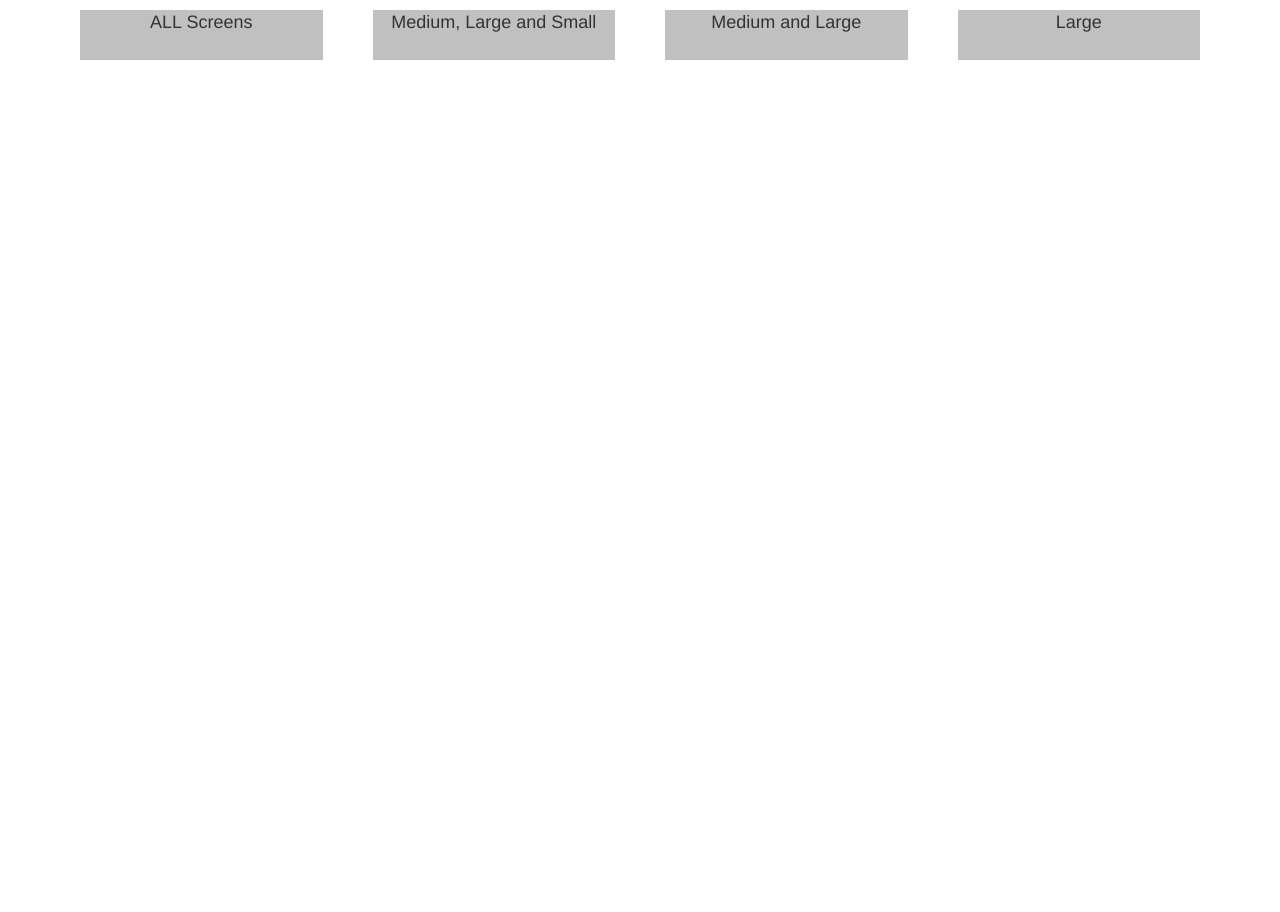
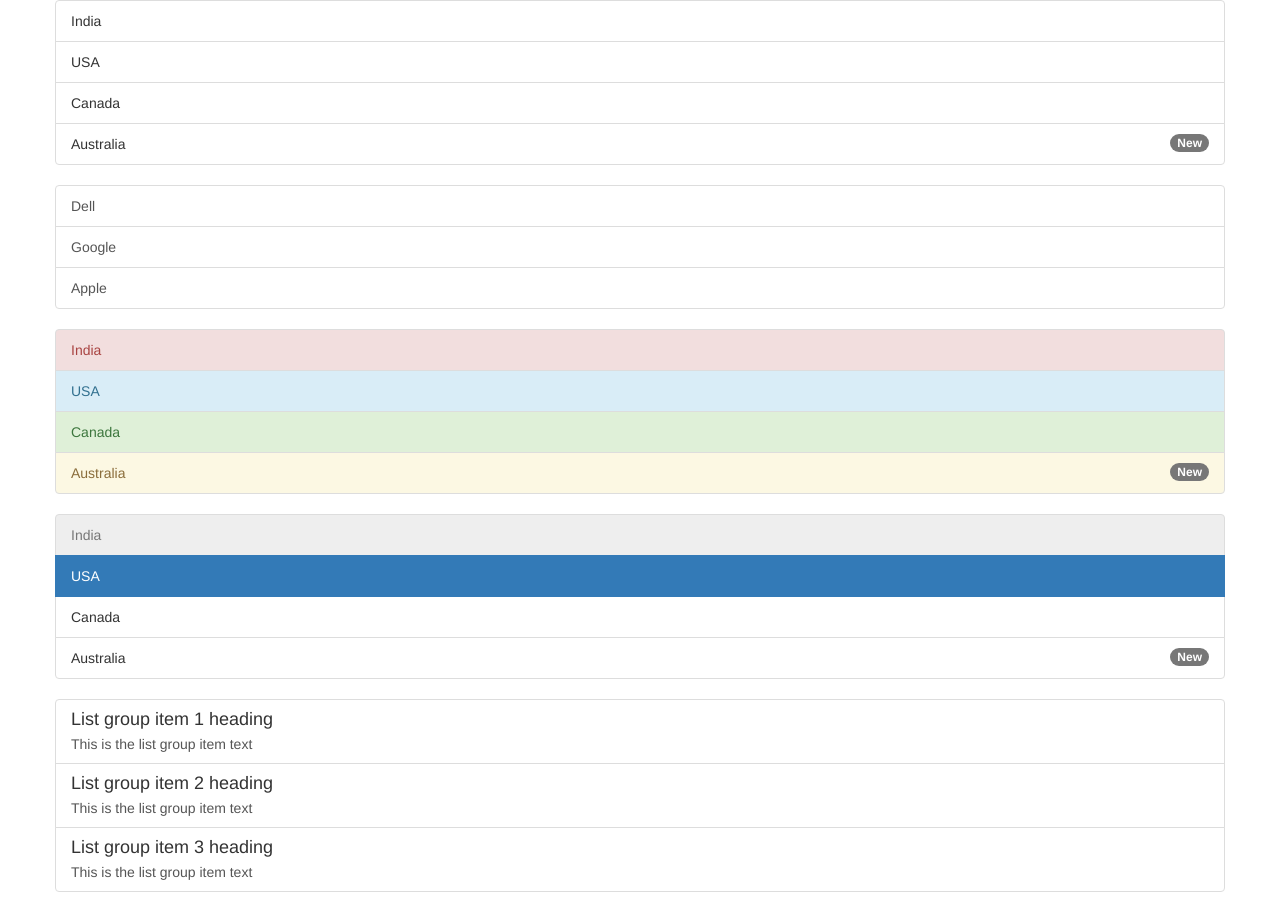
Before and after one commit to yusufameri/boots_phun, a plain HTML site: page index.html in a window 1280 px wide. Before the commit the page ends 800 px from the top, so only its background shows below. Drawn offline with nearby package versions, Linux system fonts and the light colour scheme.

Commit message:
List groups

```diff
--- a/index.html
+++ b/index.html
@@ -18,18 +18,53 @@
   <body>
     <div class="container">
       <div class="row">
-        <div class="col-lg-3 col-md-4 col-sm-6 col-xs-12">
-          <div class="customDiv">ALL Screens</div>
+
+        <!-- Use a ul with class list-group and li with list-group-item for list groups -->
+        <ul class="list-group">
+          <li class="list-group-item">India</li>
+          <li class="list-group-item">USA</li>
+          <li class="list-group-item">Canada</li>
+          <li class="list-group-item">Australia <span class="badge">New</span></li>
+        </ul>
+
+        <!-- Use divs if you want to have hyperlinks -->
+        <div class="list-group">
+          <a href="http://dell.com" class="list-group-item">Dell</a>
+          <a href="http://google.com" class="list-group-item">Google</a>
+          <a href="http://apple.com" class="list-group-item">Apple</a>
         </div>
-        <div class="col-lg-3 col-md-4 col-sm-6 col-xs-12 hidden-xs">
-          <div class="customDiv">Medium, Large and Small</div>
+
+        <!-- Danger, info, success, and warning symbols -->
+        <ul class="list-group">
+          <li class="list-group-item list-group-item-danger">India</li>
+          <li class="list-group-item list-group-item-info">USA</li>
+          <li class="list-group-item list-group-item-success">Canada</li>
+          <li class="list-group-item list-group-item-warning">Australia <span class="badge">New</span></li>
+        </ul>
+
+        <!-- For disable and enabled items use class: active|disable -->
+        <ul class="list-group">
+          <li class="list-group-item disabled">India</li>
+          <li class="list-group-item active">USA</li>
+          <li class="list-group-item">Canada</li>
+          <li class="list-group-item">Australia <span class="badge">New</span></li>
+        </ul>
+
+        <div class="list-group">
+          <a href="#" class="list-group-item">
+            <h4 class="list-group-item-heading">List group item 1 heading</h4>
+            <p class="list-group-item-text">This is the list group item text</p>
+          </a>
+          <a href="#" class="list-group-item">
+            <h4 class="list-group-item-heading">List group item 2 heading</h4>
+            <p class="list-group-item-text">This is the list group item text</p>
+          </a>
+          <a href="#" class="list-group-item">
+            <h4 class="list-group-item-heading">List group item 3 heading</h4>
+            <p class="list-group-item-text">This is the list group item text</p>
+          </a>
         </div>
-        <div class="col-lg-3 col-md-4 col-sm-6 col-xs-12 visible-md visible-lg">
-          <div class="customDiv">Medium and Large</div>
-        </div>
-        <div class="col-lg-3 col-md-4 col-sm-6 col-xs-12 visible-lg">
-          <div class="customDiv">Large</div>
-        </div>
+
       </div>
     </div>
 
```
